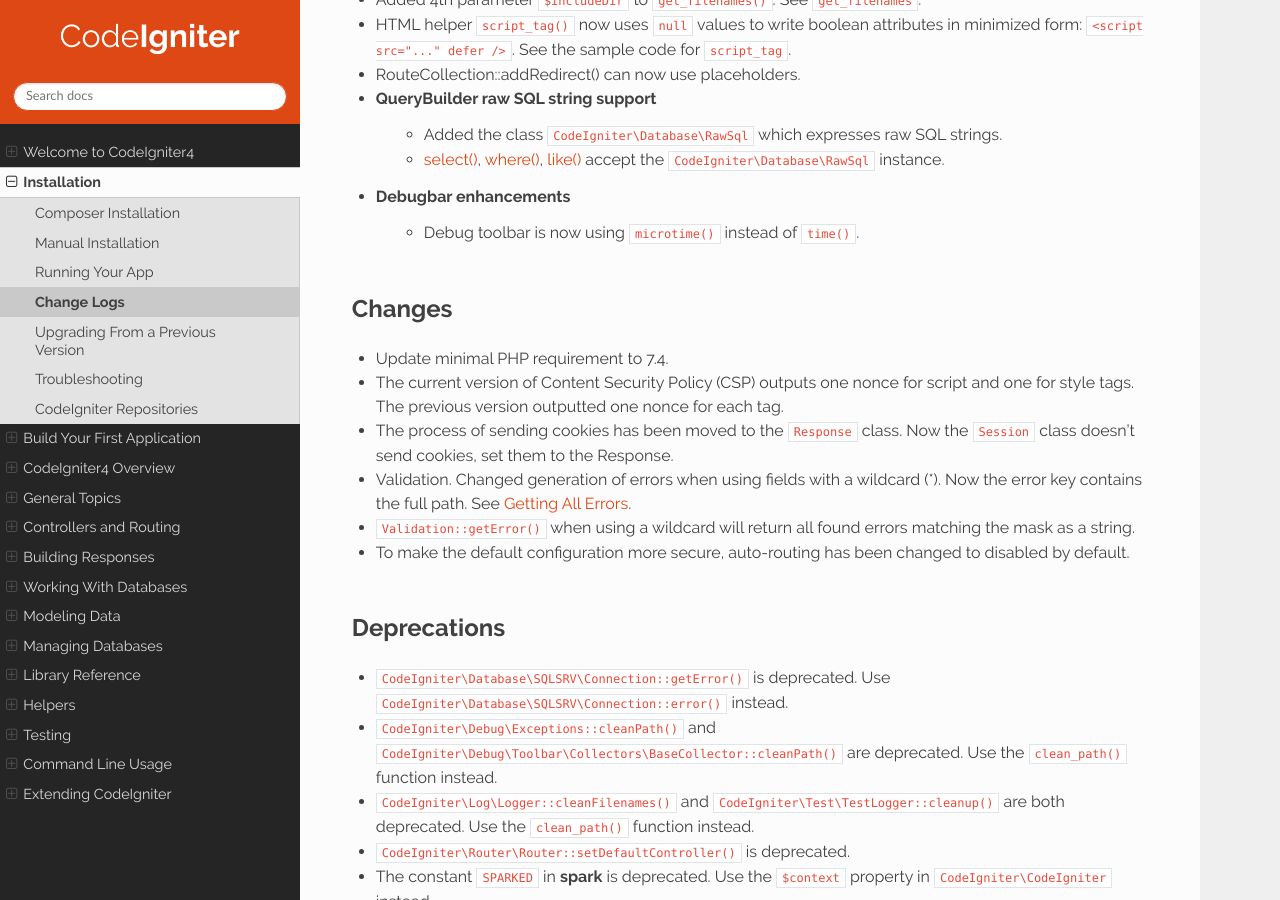
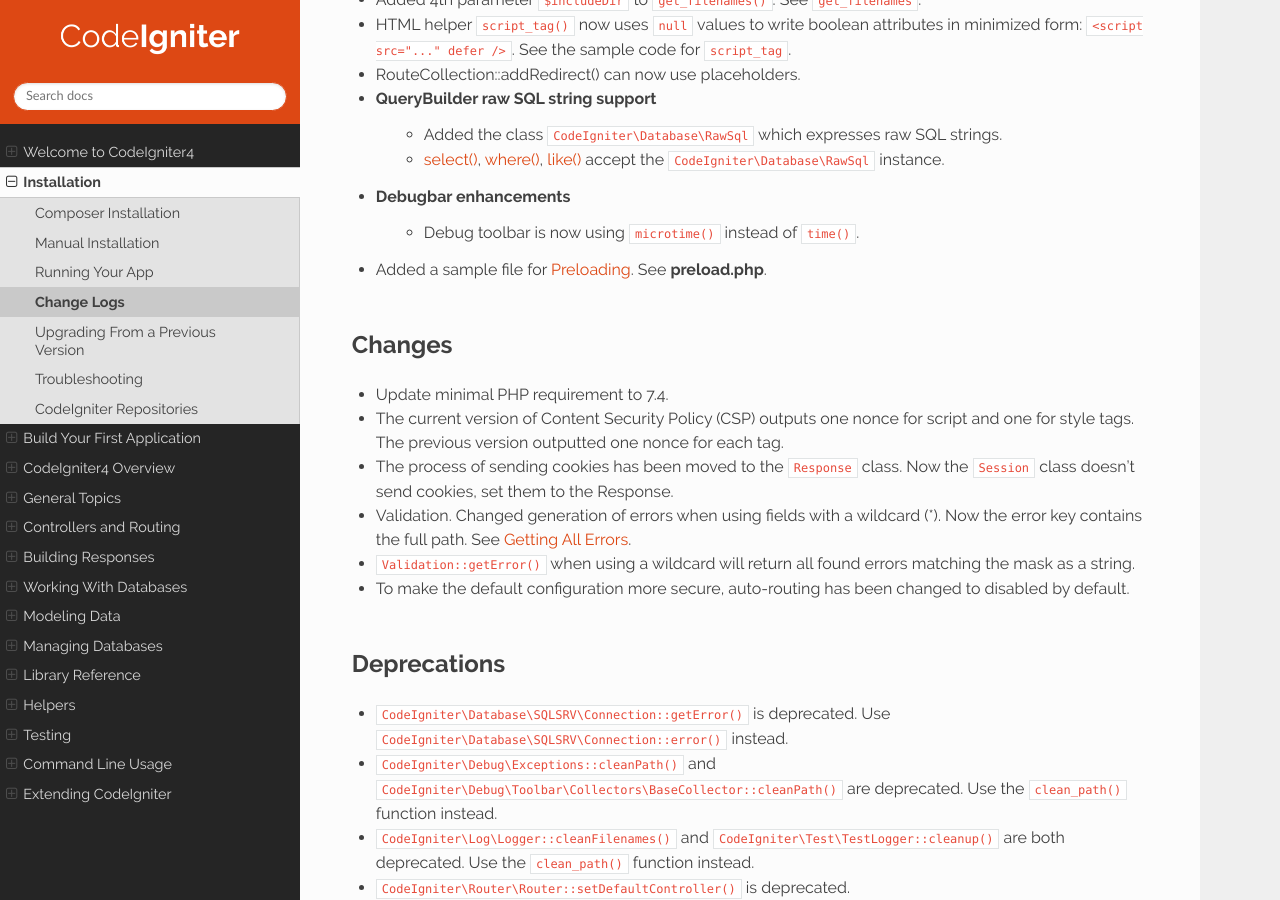
Before and after one commit to NEKOGET/ci4_user_guide_src, a Sphinx documentation site: the page built from source/changelogs/v4.2.0.rst, in a window 1280 px wide and 900 px high, scrolled down 2848 px. Built offline with Sphinx 7.4.7 and the Read the Docs theme 2.0.0, drawn with Linux system fonts in a browser that asks for light colours; cross-references to code outside the pages are shown as plain code.

Commit message:
docs: add changelog

```diff
--- a/source/changelogs/v4.2.0.rst
+++ b/source/changelogs/v4.2.0.rst
@@ -85,6 +85,7 @@ Others
     - :ref:`select() <query-builder-select-rawsql>`, :ref:`where() <query-builder-where-rawsql>`, :ref:`like() <query-builder-like-rawsql>` accept the ``CodeIgniter\Database\RawSql`` instance.
 - Debugbar enhancements
     - Debug toolbar is now using ``microtime()`` instead of ``time()``.
+- Added a sample file for `Preloading <https://www.php.net/manual/en/opcache.preloading.php>`_. See **preload.php**.
 
 Changes
 *******
```
